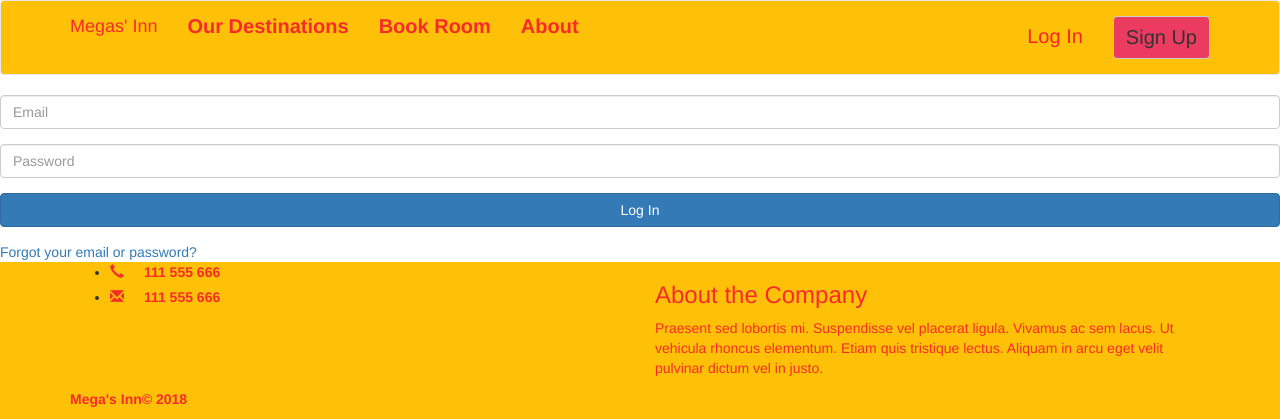
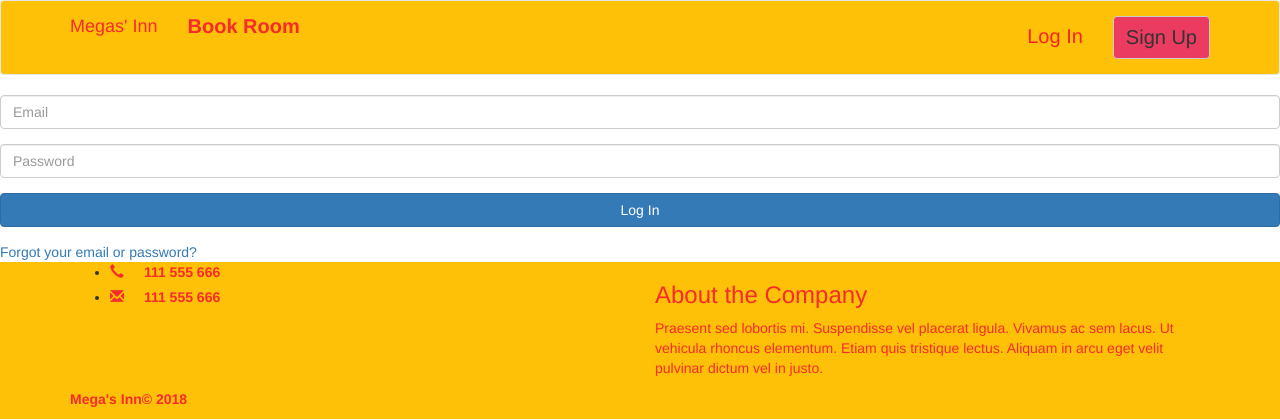
Before and after one commit to Megaman21/project_cloud, a Django app: page /login in a window 1280 px wide. Shown: the top 420 px of the page. Run offline with Django 3.2, Linux system fonts and the light colour scheme; parts of the project's set-up code (start-up, migrations or seed data) failed here and were passed over; some libraries are stand-ins or nearby versions.

Commit message:
final v2

```diff
--- a/templates/login.html
+++ b/templates/login.html
@@ -22,19 +22,14 @@
 <body>
     <nav class="navbar navbar-default navigation-clean-button" style="background-color:#ffc107;font-size:20px;">
         <div class="container">
-            <div class="navbar-header"><a class="navbar-brand navbar-link" href="#" style="color:#f72b2b;">Megas' Inn</a>
+            <div class="navbar-header"><a class="navbar-brand navbar-link" href="{% url 'home' %}" style="color:#f72b2b;">Megas' Inn</a>
                 <button class="navbar-toggle collapsed" data-toggle="collapse" data-target="#navcol-1"><span class="sr-only">Toggle navigation</span><span class="icon-bar"></span><span class="icon-bar"></span><span class="icon-bar"></span></button>
             </div>
             <div class="collapse navbar-collapse" id="navcol-1">
                 <ul class="nav navbar-nav">
-                    <li class="dropdown"><a class="dropdown-toggle" data-toggle="dropdown" aria-expanded="false" href="#" style="color:#f72b2b;"><strong>Our Destinations</strong></a>
-                        <ul class="dropdown-menu" role="menu">
-                            <li role="presentation"><a href="#">Local Destinations</a></li>
-                            <li role="presentation"><a href="#">International Destinations</a></li>
-                        </ul>
-                    </li>
+
                     <li role="presentation"><a href="booking.html" style="color:#f72b2b;"><strong>Book Room</strong></a></li>
-                    <li role="presentation"><a href="#" style="color:#f72b2b;"><strong>About </strong></a></li>
+
                 </ul>
                 <p class="navbar-text navbar-right actions"> <a class="navbar-link login" href="{% url 'login' %}" style="padding:30px;color:rgb(247,36,36);">Log In</a><a class="btn btn-default action-button" role="button" href="signup.html" style="font-size:20px;background-color:#eb3b60;">Sign Up</a></p>
             </div>
--- a/templates/review.html
+++ b/templates/review.html
@@ -83,9 +83,8 @@
                 <li role="presentation" data-bs-hover-animate="pulse"><a href="{% url 'home' %}"
                                                                          style="color:rgb(137,13,73);font-size:20px;">Home </a>
                 </li>
-                <li class="active" role="presentation" data-bs-hover-animate="pulse"><a href="{% url 'bookpage' %}"
-                                                                                        style="color:rgb(137,13,73);font-size:20px;">Book
-                    Room</a></li>
+               <li role="presentation" data-bs-hover-animate="pulse"><a href="{% url 'bookpage' %}"
+                                                                         style="color:rgb(137,13,73);font-size:20px;">Book Room </a>
                 <li role="presentation" data-bs-hover-animate="pulse"><a href="{% url 'profilepage' %}"
                                                                          style="color:rgb(137,13,73);font-size:20px;">Edit Profile </a>
 {#                </li>#}
```
